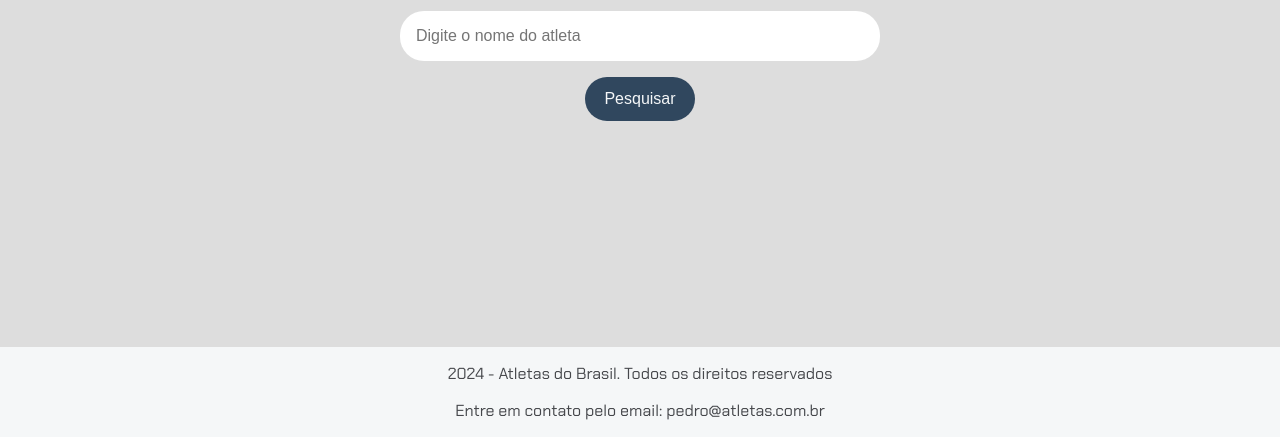
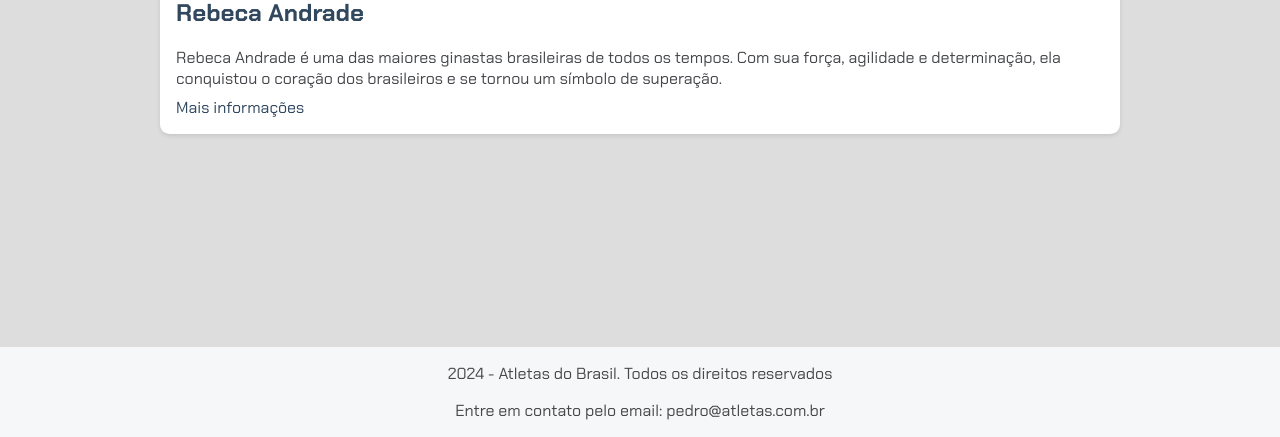
Before and after one commit to PedroGS13876/Projeto_alura, a plain HTML site: page index.html in a window 1280 px wide. Shown: the part 363-800 px from the top of the page. Drawn offline with Linux system fonts and the light colour scheme.

Commit message:
criando tags

```diff
--- a/index.html
+++ b/index.html
@@ -14,7 +14,19 @@
         <section>
             <input type="text" placeholder="Digite o nome do atleta">
             <button>Pesquisar</button>
-    </section>
+        </section>
+        <section class="resultados-pesquisa">
+            <div class="item-resultado">
+                <h2>
+                    <a href="#" target="_blank">Rebeca Andrade</a>
+                </h2>
+                <p class="descricao-meta">
+                    Rebeca Andrade é uma das maiores ginastas brasileiras de todos os tempos. Com sua força, agilidade e determinação, ela conquistou o coração dos brasileiros e se tornou um símbolo de superação.
+                </p>
+                <a href="https://pt.wikipedia.org/wiki/Rebeca_Andrade" target="_blank">Mais informações</a>
+            </div>
+
+        </section>
     </main>
     <footer>
         <p>2024 - Atletas do Brasil. Todos os direitos reservados</p>
```
